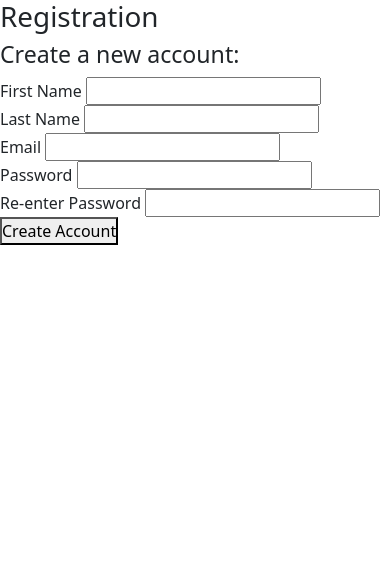
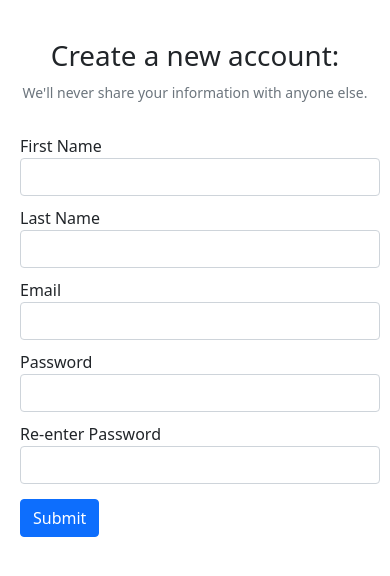
Before and after one commit to jlstern3/jacks_website, a Django app: page /user/register in a window 390 px wide. Shown: the top 576 px of the page. Run offline with Django 3.2, Linux system fonts and the light colour scheme.

Commit message:
Registration pg responsively formatted

```diff
--- a/jacks_website_proj/company_app/static/styles.css
+++ b/jacks_website_proj/company_app/static/styles.css
@@ -3,8 +3,15 @@
     margin: 0;
 }
 
-/* Login Page */
-#login_form{
+/* Login & Registration Pages */
+.app_entrance_title{
+    text-align: center;
+    margin-top: auto;
+    margin-bottom: auto;
+    padding-top: 10%;
+}
+
+.app_entrance_form{
     margin-right: auto;
     margin-left: auto;
     width: 400px;
@@ -12,23 +19,26 @@
     padding: 20px;
 }
 
-#login_title{
-    text-align: center;
-    margin-top: auto;
-    margin-bottom: auto;
-    padding-top: 10%;
-}
-
 #password_label{
     padding-top: 15px;
 }
 
-#login_btn{
+#login_btn, #register_btn{
     margin: 15px 0px;
 }
 
-#login_form p{
+.app_entrance_form p{
     text-align: center;
+}
+
+#info_sharing{
+    text-align: center;
+    margin-left: auto;
+    margin-right: auto;
+}
+
+.register_label{
+    margin-top: 10px;
 }
 
 /* Home Page */
--- a/jacks_website_proj/company_app/templates/register.html
+++ b/jacks_website_proj/company_app/templates/register.html
@@ -15,27 +15,36 @@
 </head>
 
 <body>
-    <h1>Registration</h1>
-    <h3>Create a new account:</h3>
+    <div class="app_entrance_title">
+    <h1>Create a new account:</h1>
+    <small id="info_sharing" class="form-text text-muted">We'll never share your information with anyone else.</small>
+</div>
+    <div class="app_entrance_form">
     <form action="/user/new_user" method="POST">
         {% csrf_token %}
-        <div>
-            <label>First Name <input type=text name='first_name'></label>
+        <div class="form-group">
+            <label class="register_label">First Name</label>
+            <input type="text" name="first_name" class="form-control">
         </div>
-        <div>
-            <label>Last Name <input type=text name='last_name'></label>
+        <div class="form-group">
+            <label class="register_label">Last Name</label>
+            <input type="text" name="last_name" class="form-control">
         </div>
-        <div>
-            <label>Email <input type=text name='email'></label>
+        <div class="form-group">
+            <label class="register_label">Email</label>
+            <input type="email" name="email" class="form-control">
         </div>
-        <div>
-            <label>Password <input type=password name='password'></label>
+        <div class="form-group">
+            <label class="register_label">Password</label>
+            <input type="password" name='password' class="form-control">
         </div>
-        <div>
-            <label>Re-enter Password <input type=password name='password_conf'></label>
+        <div class="form-group">
+            <label class="register_label">Re-enter Password</label>
+            <input type="password" name="password_conf" class="form-control">
         </div>
-        <button type="submit" value="Create Account">Create Account</button>
+        <button type="submit" class="btn btn-primary" id="register_btn" value="Create Account">Submit</button>
     </form>
+</div>
 </body>
 
 </html>
```
